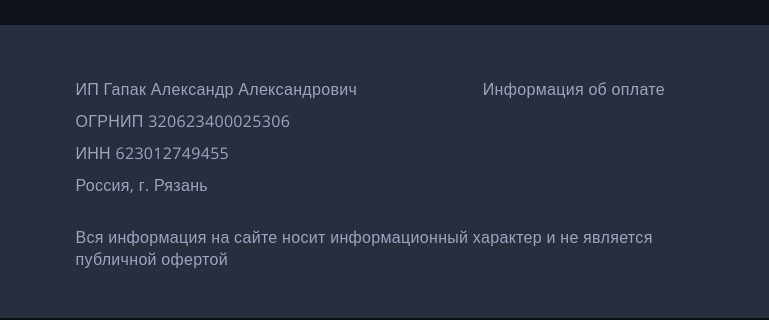
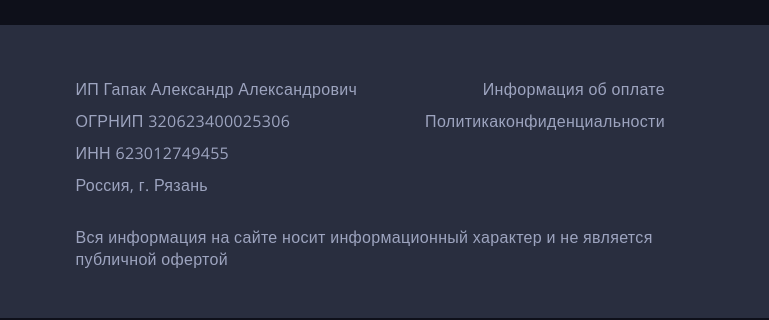
Before and after one commit to GG-Organization/CyberDonate, a plain HTML site: page index.html in a window 1280 px wide. Shown: the part 4801-5121 px from the top of the page, 511-1280 px from the left. Drawn offline with nearby package versions, Linux system fonts and the light colour scheme; a script that the page names is missing.

Commit message:
Update index.html

```diff
--- a/index.html
+++ b/index.html
@@ -1000,6 +1000,10 @@
                                     Информация об оплате
                                 </a>
 
+                                <a href="privacy_policy_1.pdf" target="_blank">
+                                    Политикаконфиденциальности
+                                </a>
+
                                 <!-- <a href="">Документ-2</a>
                                 <a href="">Документ-3</a>
                                 <a href="">Документ-4</a> -->
```
